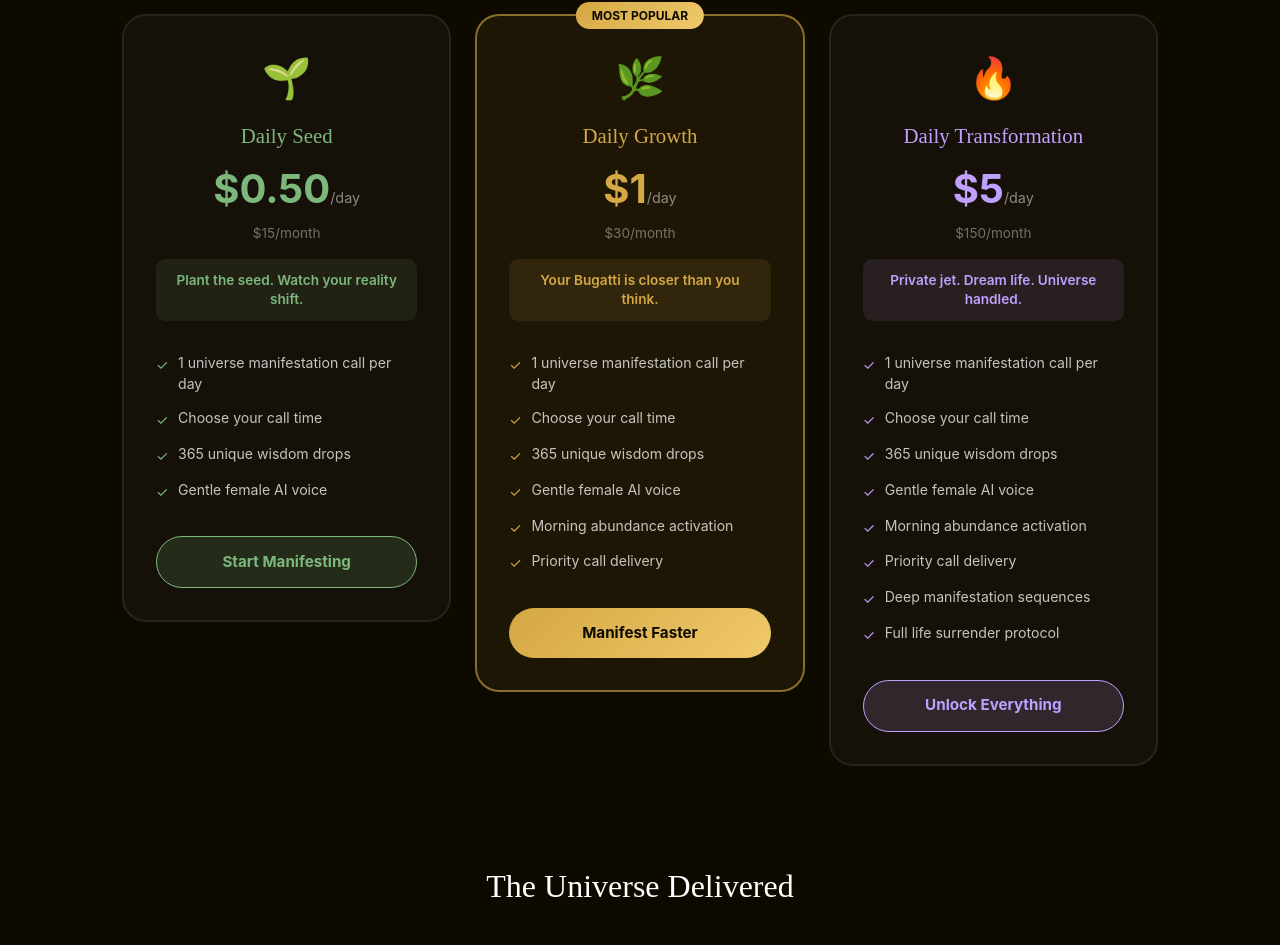
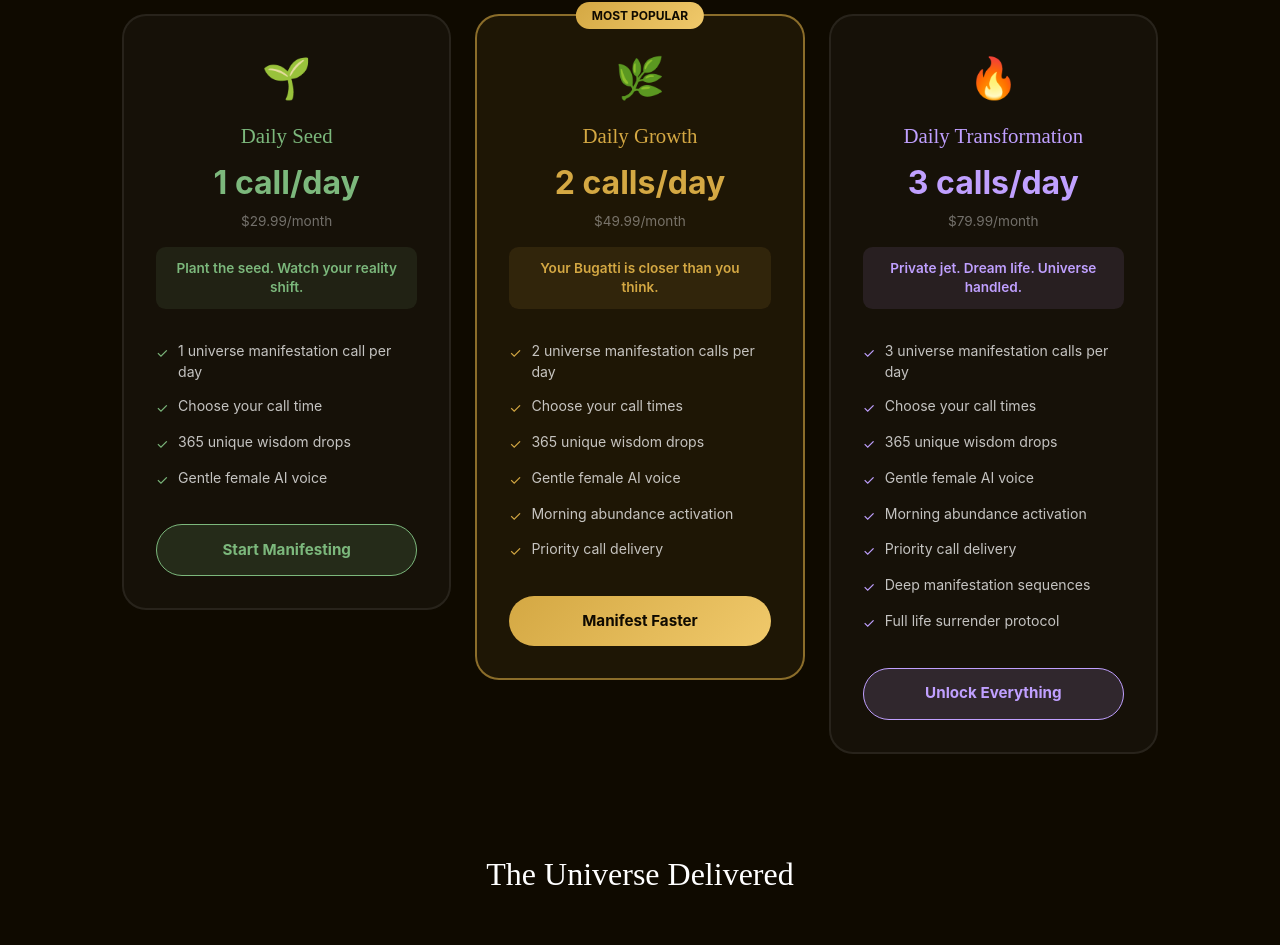
Before and after one commit to smgmdev/jesusai, a Next.js app in the folder frontend/: page / in a window 1280 px wide. Shown: the part 2496-3441 px from the top of the page. Built offline with nearby package versions, Linux system fonts and the light colour scheme.

Commit message:
Update tiers: 1/2/3 calls per day at $29.99/$49.99/$79.99

```diff
--- a/frontend/app/page.tsx
+++ b/frontend/app/page.tsx
@@ -18,8 +18,8 @@ const tiers = [
     id: 'basic',
     name: 'Daily Seed',
     emoji: '🌱',
-    perDay: '$0.50',
-    monthly: '$15',
+    calls: '1 call/day',
+    monthly: '$29.99',
     promise: 'Plant the seed. Watch your reality shift.',
     color: '#7cb87c',
     features: ['1 universe manifestation call per day', 'Choose your call time', '365 unique wisdom drops', 'Gentle female AI voice'],
@@ -29,23 +29,23 @@ const tiers = [
     id: 'standard',
     name: 'Daily Growth',
     emoji: '🌿',
-    perDay: '$1',
-    monthly: '$30',
+    calls: '2 calls/day',
+    monthly: '$49.99',
     promise: 'Your Bugatti is closer than you think.',
     color: '#d4a843',
     featured: true,
-    features: ['1 universe manifestation call per day', 'Choose your call time', '365 unique wisdom drops', 'Gentle female AI voice', 'Morning abundance activation', 'Priority call delivery'],
+    features: ['2 universe manifestation calls per day', 'Choose your call times', '365 unique wisdom drops', 'Gentle female AI voice', 'Morning abundance activation', 'Priority call delivery'],
     cta: 'Manifest Faster',
   },
   {
     id: 'premium',
     name: 'Daily Transformation',
     emoji: '🔥',
-    perDay: '$5',
-    monthly: '$150',
+    calls: '3 calls/day',
+    monthly: '$79.99',
     promise: 'Private jet. Dream life. Universe handled.',
     color: '#c0a0ff',
-    features: ['1 universe manifestation call per day', 'Choose your call time', '365 unique wisdom drops', 'Gentle female AI voice', 'Morning abundance activation', 'Priority call delivery', 'Deep manifestation sequences', 'Full life surrender protocol'],
+    features: ['3 universe manifestation calls per day', 'Choose your call times', '365 unique wisdom drops', 'Gentle female AI voice', 'Morning abundance activation', 'Priority call delivery', 'Deep manifestation sequences', 'Full life surrender protocol'],
     cta: 'Unlock Everything',
   },
 ]
@@ -152,8 +152,7 @@ export default function Home() {
               <div style={{ fontSize: '2.5rem', marginBottom: '0.75rem' }}>{tier.emoji}</div>
               <h3 style={{ fontFamily: 'Playfair Display, serif', fontSize: '1.3rem', marginBottom: '0.5rem', color: tier.color }}>{tier.name}</h3>
               <div style={{ marginBottom: '0.25rem' }}>
-                <span style={{ fontSize: '2.5rem', fontWeight: 700, color: tier.color }}>{tier.perDay}</span>
-                <span style={{ color: 'rgba(255,255,255,0.5)', fontSize: '0.9rem' }}>/day</span>
+                <span style={{ fontSize: '2rem', fontWeight: 700, color: tier.color }}>{tier.calls}</span>
               </div>
               <div style={{ color: 'rgba(255,255,255,0.4)', fontSize: '0.85rem', marginBottom: '1rem' }}>{tier.monthly}/month</div>
               <div style={{ background: `rgba(${tier.color === '#7cb87c' ? '124,184,124' : tier.color === '#d4a843' ? '212,168,67' : '192,160,255'},0.1)`, borderRadius: '0.6rem', padding: '0.75rem', marginBottom: '1.5rem' }}>
--- a/frontend/app/subscribe/page.tsx
+++ b/frontend/app/subscribe/page.tsx
@@ -21,9 +21,9 @@ const TIMEZONES = [
 const CALL_TIMES = ['06:00','06:30','07:00','07:30','08:00','08:30','09:00','09:30','10:00','10:30','11:00','12:00']
 
 const TIERS = [
-  { id: 'basic', emoji: '🌱', name: 'Daily Seed', perDay: '$0.50', monthly: '$15/mo', promise: 'Improve your life by 10% monthly', color: '#7cb87c' },
-  { id: 'standard', emoji: '🌿', name: 'Daily Growth', perDay: '$1', monthly: '$30/mo', promise: 'Improve your life by 25% monthly', color: '#d4a843', featured: true },
-  { id: 'premium', emoji: '🔥', name: 'Daily Transformation', perDay: '$5', monthly: '$150/mo', promise: 'Max your life in just 3 months', color: '#c0a0ff' },
+  { id: 'basic', emoji: '🌱', name: 'Daily Seed', calls: '1 call/day', monthly: '$29.99/mo', promise: 'Plant the seed. Watch your reality shift.', color: '#7cb87c' },
+  { id: 'standard', emoji: '🌿', name: 'Daily Growth', calls: '2 calls/day', monthly: '$49.99/mo', promise: 'Your Bugatti is closer than you think.', color: '#d4a843', featured: true },
+  { id: 'premium', emoji: '🔥', name: 'Daily Transformation', calls: '3 calls/day', monthly: '$79.99/mo', promise: 'Private jet. Dream life. Universe handled.', color: '#c0a0ff' },
 ]
 
 function formatTime(t: string) {
@@ -99,7 +99,7 @@ function SubscribeForm() {
                   </div>
                 </div>
                 <div style={{ textAlign: 'right' }}>
-                  <div style={{ fontWeight: 700, color: tier.color, fontSize: '1rem' }}>{tier.perDay}<span style={{ fontSize: '0.75rem', color: 'rgba(255,255,255,0.4)', fontWeight: 400 }}>/day</span></div>
+                  <div style={{ fontWeight: 700, color: tier.color, fontSize: '1rem' }}>{tier.calls}</div>
                   <div style={{ color: 'rgba(255,255,255,0.4)', fontSize: '0.75rem' }}>{tier.monthly}</div>
                 </div>
               </div>
--- a/frontend/lib/stripe.ts
+++ b/frontend/lib/stripe.ts
@@ -13,23 +13,23 @@ export const TIERS = {
   basic: {
     name: 'Daily Seed',
     priceId: process.env.STRIPE_PRICE_ID_BASIC!,
-    pricePerDay: 0.5,
-    monthly: 15,
-    label: '$0.50/day · $15/mo',
+    callsPerDay: 1,
+    monthly: 29.99,
+    label: '1 call/day · $29.99/mo',
   },
   standard: {
     name: 'Daily Growth',
     priceId: process.env.STRIPE_PRICE_ID_STANDARD!,
-    pricePerDay: 1,
-    monthly: 30,
-    label: '$1/day · $30/mo',
+    callsPerDay: 2,
+    monthly: 49.99,
+    label: '2 calls/day · $49.99/mo',
   },
   premium: {
     name: 'Daily Transformation',
     priceId: process.env.STRIPE_PRICE_ID_PREMIUM!,
-    pricePerDay: 5,
-    monthly: 150,
-    label: '$5/day · $150/mo',
+    callsPerDay: 3,
+    monthly: 79.99,
+    label: '3 calls/day · $79.99/mo',
   },
 } as const
 
```
